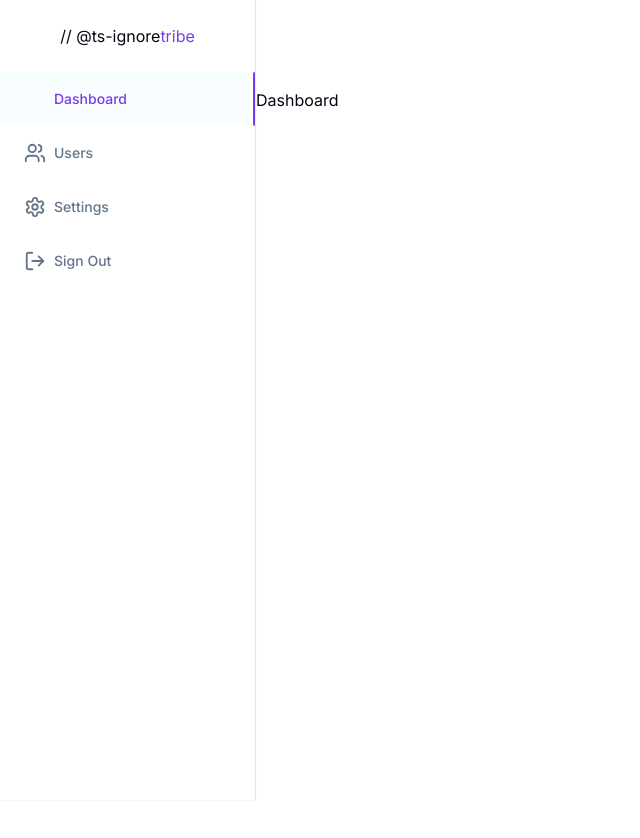
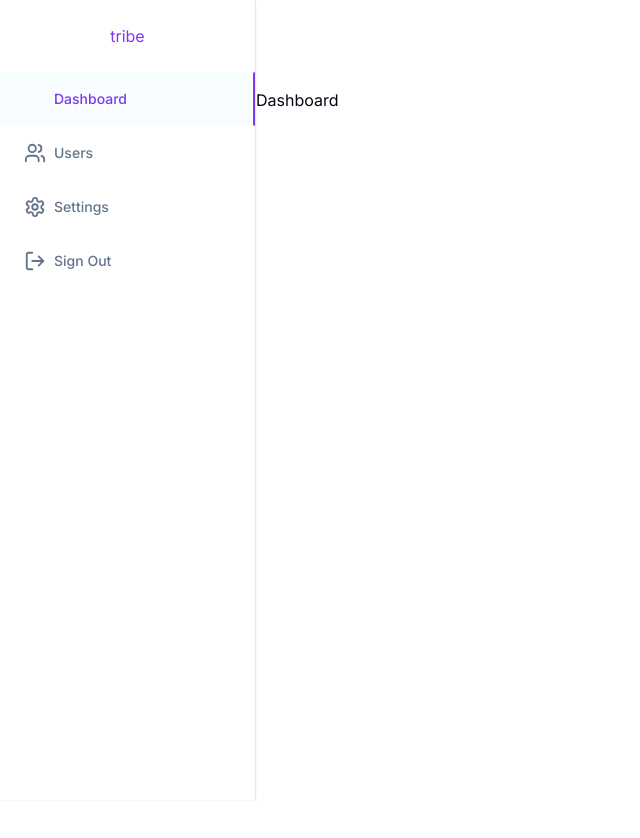
Before and after one commit to frizzyondabeat/tribe, a Next.js app: page / in a window 1280 px wide. Shown: the top 838 px of the page, without its empty margins (0-640 px from the left). Built offline with nearby package versions, Linux system fonts and the light colour scheme.

Commit message:
Edited ReadMe and added theming

```diff
--- a/app/(dashboard)/_components/Sidebar.tsx
+++ b/app/(dashboard)/_components/Sidebar.tsx
@@ -32,7 +32,7 @@ const Sidebar = () => {
     return (
         <div className="h-full border-r flex flex-col overflow-y-auto shadow-sm">
             <div className="p-6 flex justify-center items-center">
-                // @ts-ignore
+                {/*@ts-ignore*/}
                 <Logo className="text-primary"/>
             </div>
             <div className="flex flex-col w-full">
```
